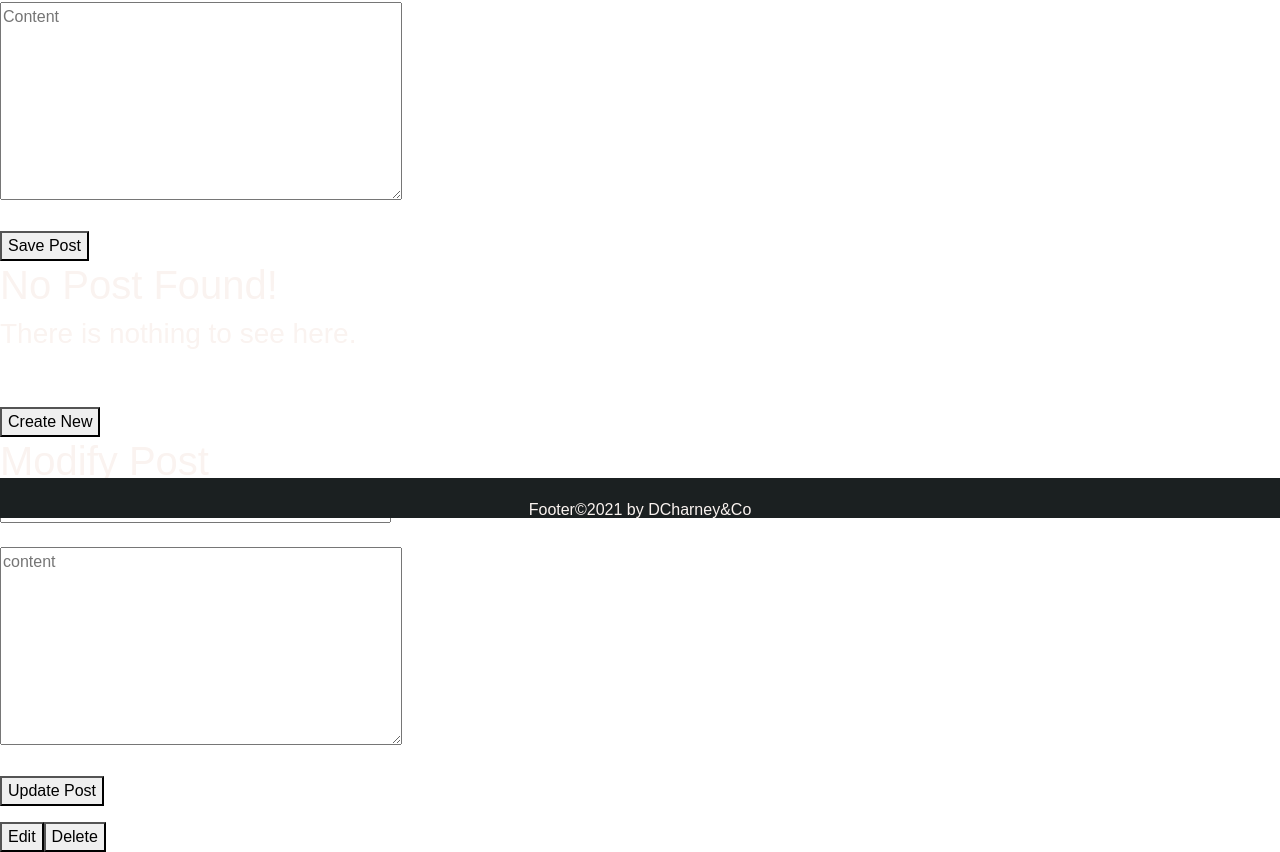
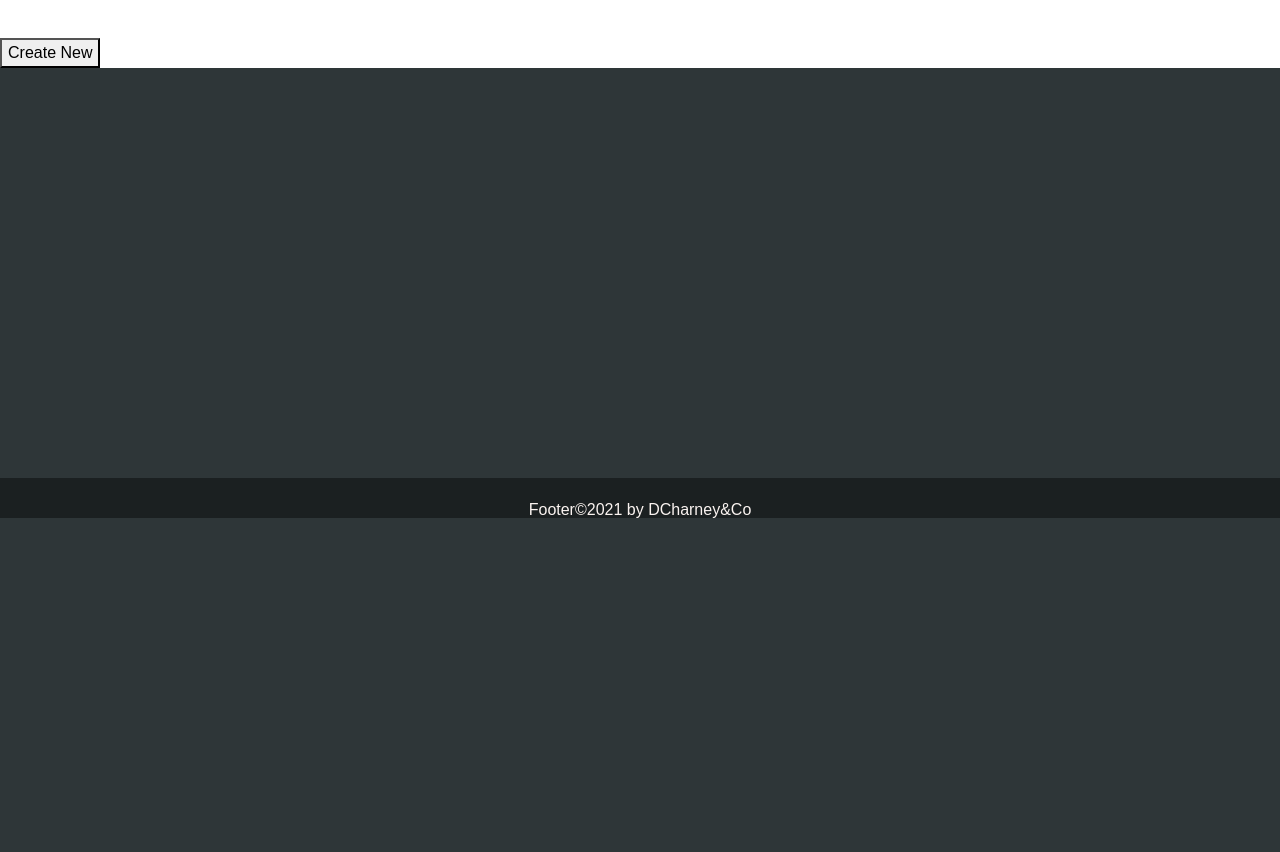
Before and after one commit to dcharney/maniacs-of-hhn, a React (Create React App) app in the folder client/: page /fan in a window 1280 px wide. Shown: the part 282-1134 px from the top of the page. After the commit the page ends 800 px from the top, so only its background shows below. Built offline with nearby package versions, Linux system fonts and the light colour scheme; the HTML template or start-up script is replaced by a standard one; a web font is replaced by a local one.

Commit message:
change route for blog

```diff
--- a/client/src/App.js
+++ b/client/src/App.js
@@ -42,9 +42,9 @@ function App() {
                             <Route exact path="/explore" component={Explore} />
                             <Route exact path="/fan" component={Fan} />
                             <Route exact path="/cost" component={Cost} />
-                            <Route exact path="/fan" component={CreateNewPost} />
-                            <Route exact path="/fan" component={DisplayAllPosts} />
-                            <Route exact path="/fan" component={Posts} />
+                            <Route exact path="/newPost" component={CreateNewPost} />
+                            <Route exact path="/allPost" component={DisplayAllPosts} />
+                            <Route exact path="/post" component={Posts} />
                         </Switch>
                     </div>
                     <Footer />
--- a/client/src/pages/FanContent.js
+++ b/client/src/pages/FanContent.js
@@ -10,10 +10,9 @@ import Post from '../components/Post';
 const Fan = () => {
     return (
         <main>
-            <CreateNewPost />
+
             <DisplayAllPost />
-            <ModifyPost />
-            <Post />
+
 
 
         </main>
```
